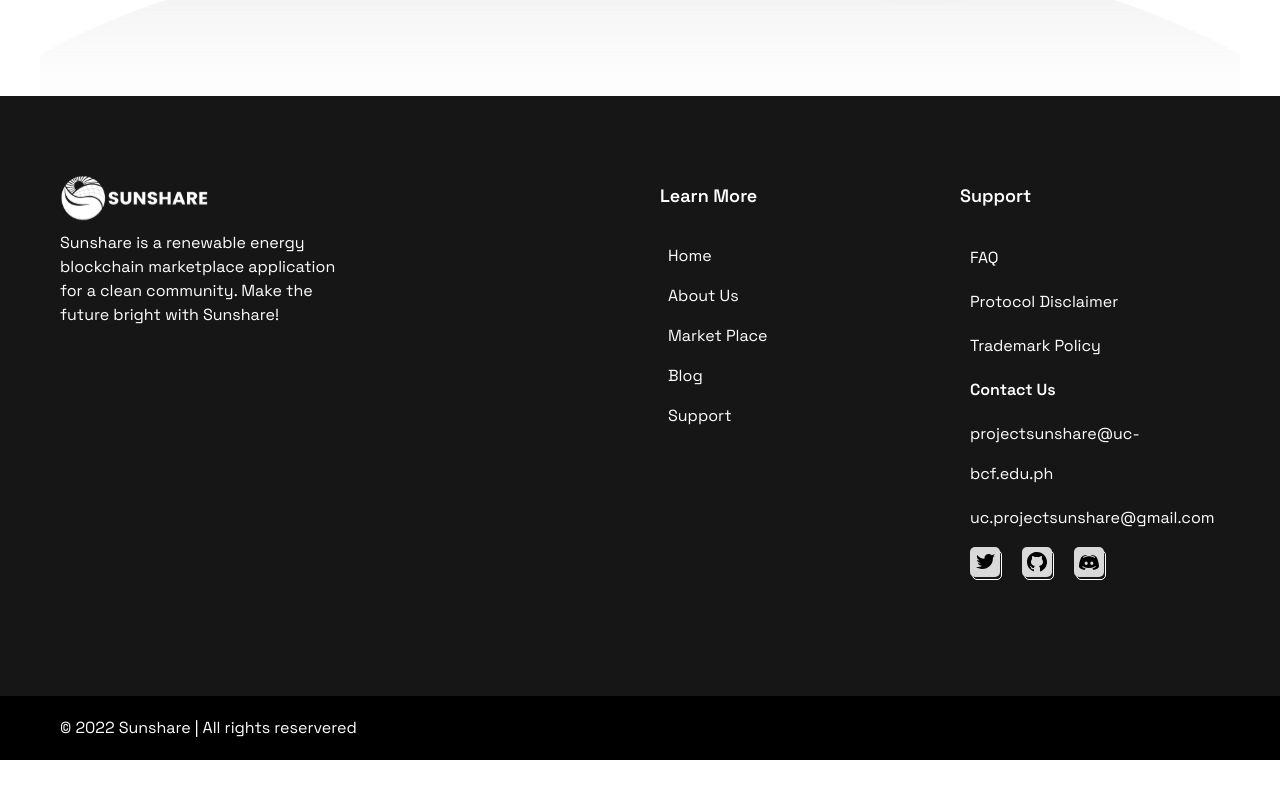
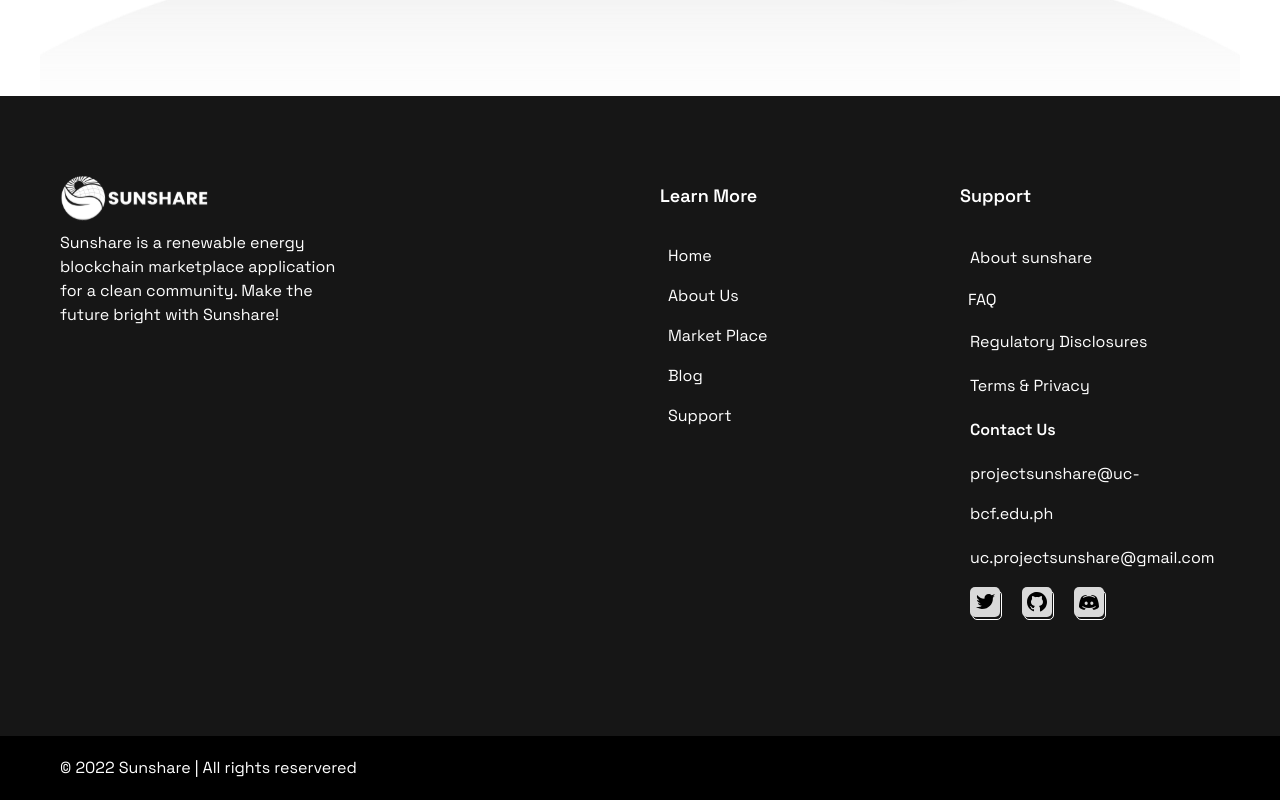
Before and after one commit to Sunshare2-0/landing-page, a React (Create React App) app: page /landing-page in a window 1280 px wide. Shown: the part 684-1484 px from the top of the page. Before the commit the page ends 1444 px from the top, so only its background shows below. Built offline with nearby package versions, Linux system fonts and the light colour scheme.

Commit message:
Edited footer

```diff
--- a/src/components/footer/Footer.jsx
+++ b/src/components/footer/Footer.jsx
@@ -44,9 +44,16 @@ const Footer = () => {
           <div className="support mt-20 mx-5 md:mt-0">
             <h4 className="list-title">Support</h4>
             <ul className="md:mx-2">
-              <li>FAQ</li>
-              <li>Protocol Disclaimer</li>
-              <li>Trademark Policy</li>
+              <li>About sunshare</li>
+              <NavLink
+                to="/support"
+                className={({ isActive }) =>
+                  isActive ? activeLink : normalLink
+                }>
+                FAQ
+              </NavLink>
+              <li>Regulatory Disclosures</li>
+              <li>Terms & Privacy</li>
               <li className="font-semibold">Contact Us</li>
               <li>projectsunshare@uc-bcf.edu.ph</li>
               <li>uc.projectsunshare@gmail.com</li>
```
